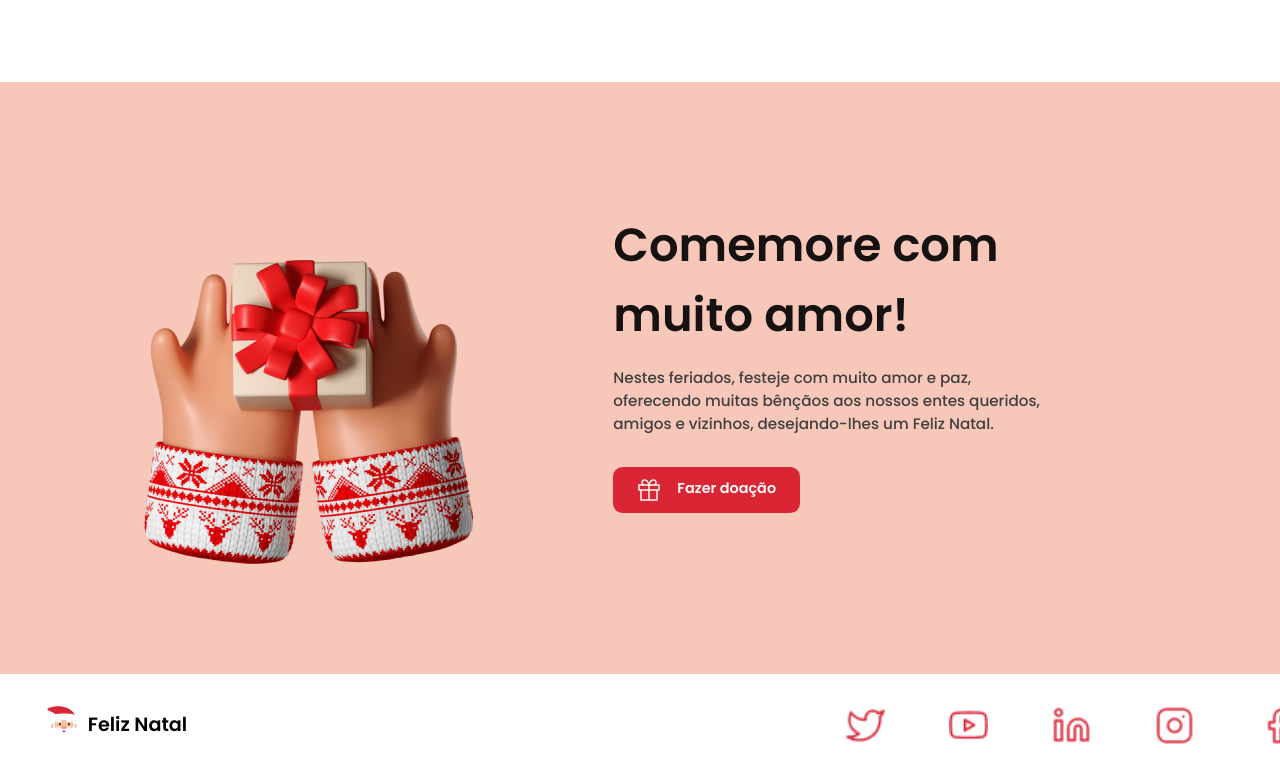
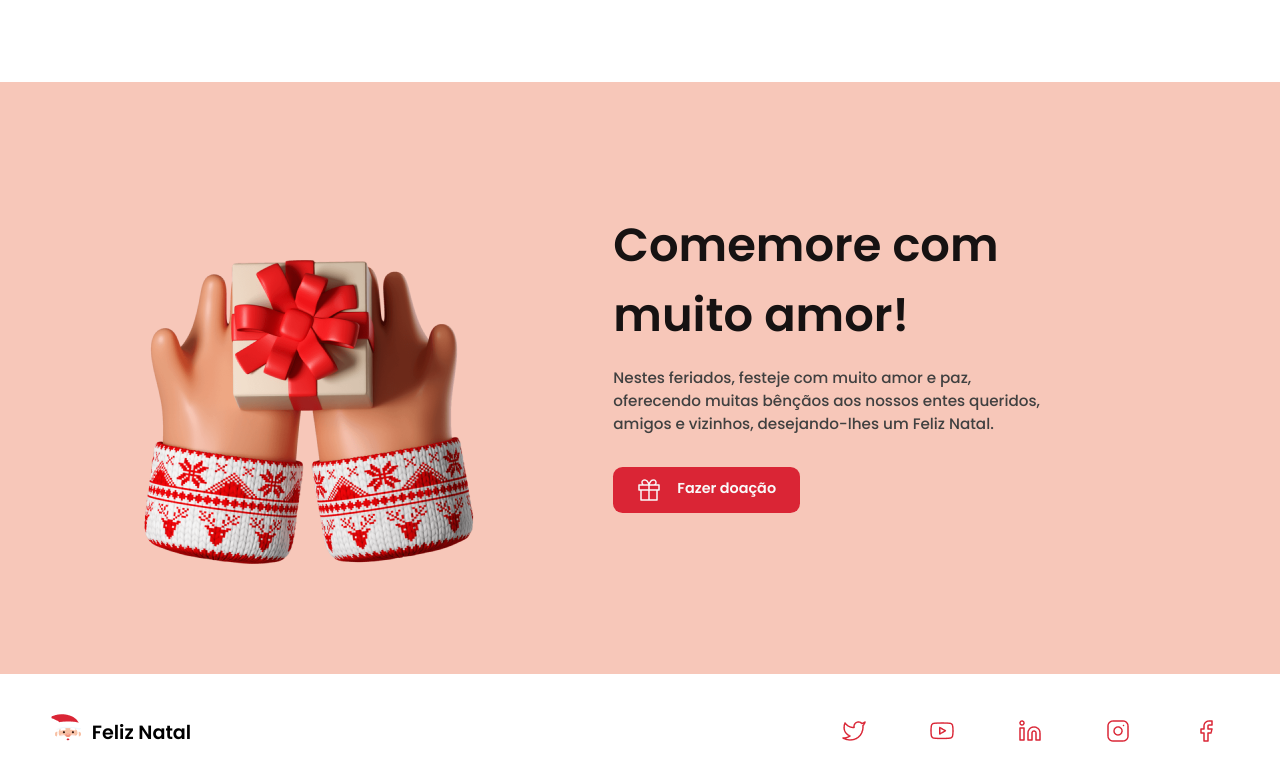
Before and after one commit to VictorRodrigues16/FelizNatal, a plain HTML site: page index.html in a window 1280 px wide. Shown: the part 1159-1942 px from the top of the page. Drawn offline with Linux system fonts and the light colour scheme.

Commit message:
Fix Icons

```diff
--- a/index.html
+++ b/index.html
@@ -97,11 +97,23 @@
             <p>Feliz Natal</p>
             </div>
             <div id="img4">
+                <div class="rb">
                 <img src="./galery/twitter.png" alt="tw">
-                <img src="./galery/youtube.png" alt="yt">
+                </div>
+                <div class="rb">
+                    <img src="./galery/youtube.png" alt="yt">
+                </div>
+                <div class="rb">
+
                 <img src="./galery/linkedin.png" alt="lk">
-                <img src="./galery/instagram.png" alt="ig">
-                <img src="./galery/facebook.png" alt="fc">
+                </div>
+                <div class="rb">
+                     <img src="./galery/instagram.png" alt="ig">
+                </div>
+                <div class="rb">
+                    <img src="./galery/facebook.png" alt="fc">
+                </div>
+
             </div>
     </section>
 </body>
--- a/style.css
+++ b/style.css
@@ -63,7 +63,7 @@ section#page1 h1{
     font-weight: 600;
     font-size: 2.6rem;
     color: #161212;
-    width: 20rem;
+    width: 21rem;
 }
 
 section#page1 li{
@@ -240,7 +240,7 @@ div#text-page3{
 }
 
 section#page4{
-    padding: 2rem;
+    padding: 2.5rem;
     display: flex;
     justify-content: space-around;
     gap: 40rem;
@@ -257,4 +257,6 @@ div#img4{
     display: flex;
     gap: 4rem;
     padding-right: 1rem;
+    margin-top: auto;
+    margin-bottom: auto;
 }
```
